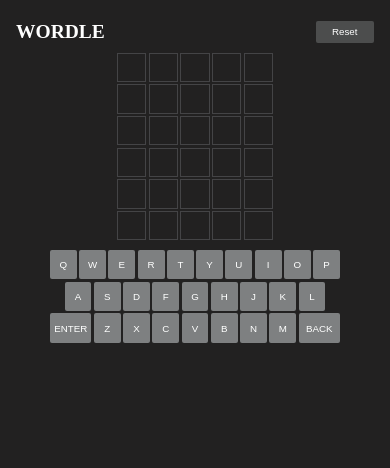
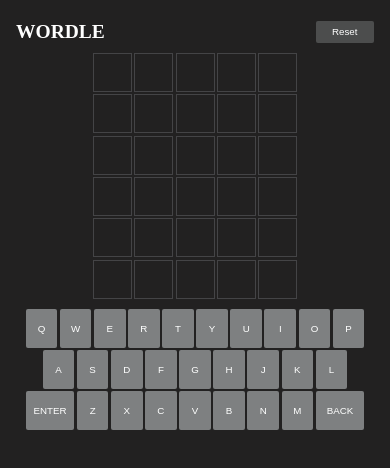
Before and after one commit to 25zeeshan/Wordle_Clone, a plain HTML site: page index.html in a window 390 px wide. Drawn offline with Linux system fonts and the light colour scheme.

Commit message:
mobile view fixed

```diff
--- a/style.css
+++ b/style.css
@@ -217,3 +217,18 @@ body {
 .reset-btn:hover {
     background-color: hsl(180, 1%, 55%);
 }
+
+@media screen and (max-width: 480px) {
+    .input-grid {
+        grid-template-columns: repeat(5, 4em);
+        grid-template-rows: repeat(6, 4em);
+    }
+
+    .keyboard {
+        display: grid;
+        grid-template-columns: repeat(20, minmax(auto, 1.5em));
+        grid-auto-rows: 4em;
+        gap: .25em;
+        justify-content: center;
+    }
+}
```
